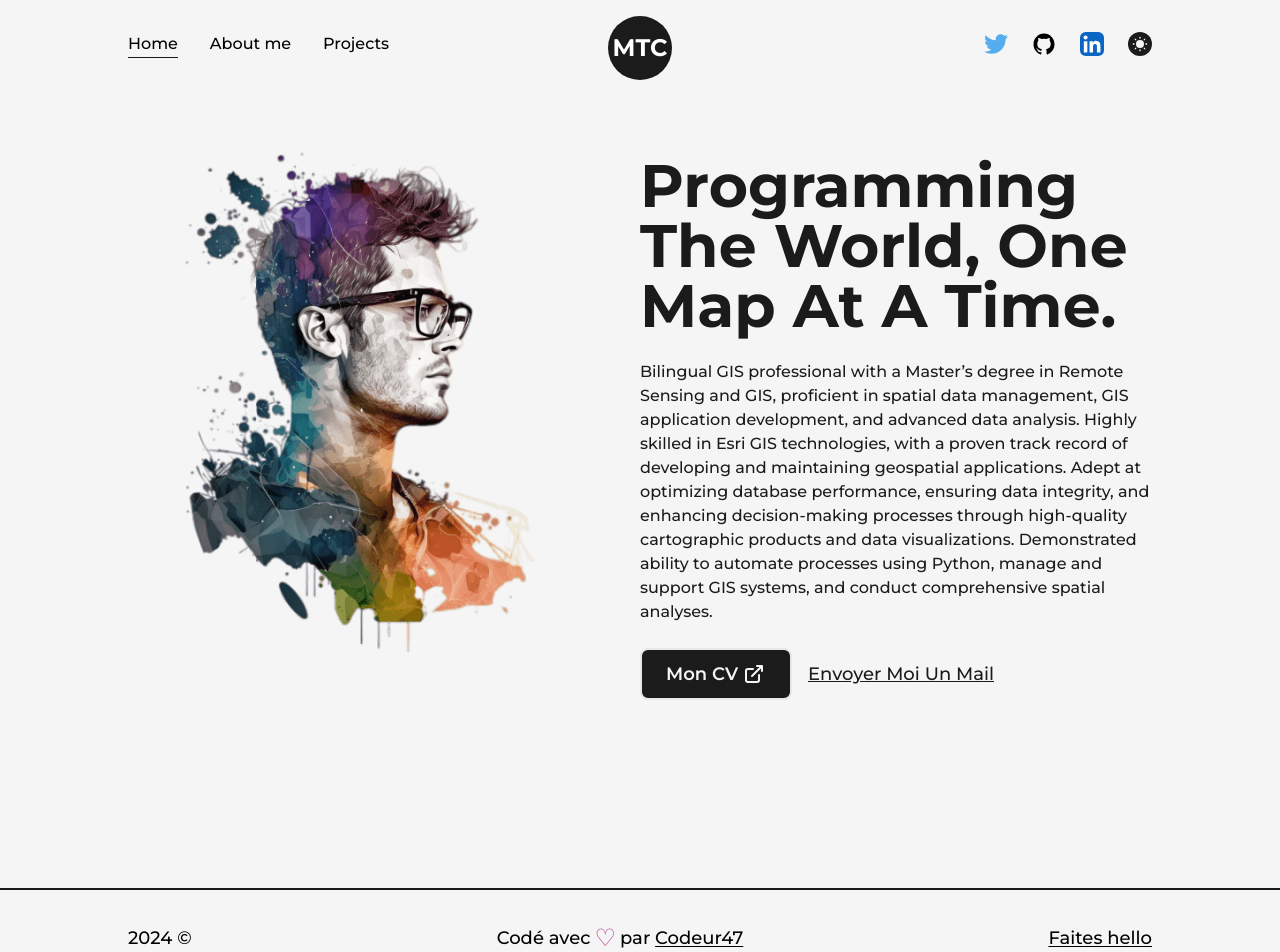
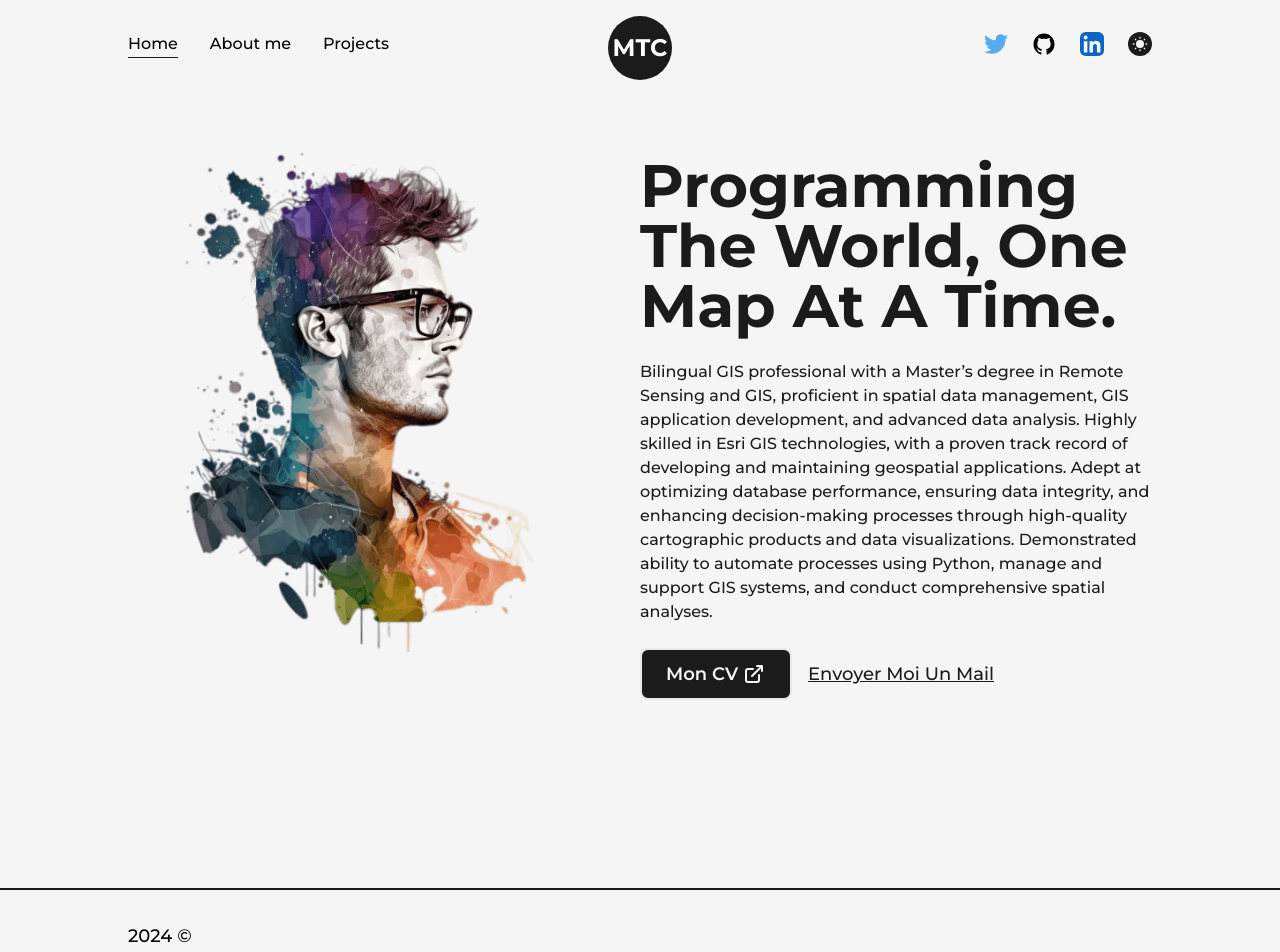
Before and after one commit to yourCodeur47/portfolio, a Next.js app: page / in a window 1280 px wide. Shown: the top 952 px of the page. Built offline with nearby package versions, Linux system fonts and the light colour scheme.

Commit message:
Mise a jour Footer

```diff
--- a/src/components/Footer.js
+++ b/src/components/Footer.js
@@ -1,4 +1,3 @@
-import Link from "next/link";
 import React from "react";
 import Layout from "./Layout";
 
@@ -11,25 +10,6 @@ const Footer = () => {
     >
       <Layout className="py-8 flex items-center justify-between lg:flex-col lg:py-6">
         <span>{new Date().getFullYear()} &copy;</span>
-
-        <div className="flex items-center lg:py-2">
-          Codé avec <span className="text-primary text-2xl px-1 dark:text-primaryDark">&#9825;	</span> par&nbsp;
-          <Link
-            href="https://www.linkedin.com/in/ange-carmel-yoro-23b88985/"
-            target="_blank"
-            className="underline underline-offset-2"
-          >
-            Codeur47
-          </Link>
-        </div>
-
-        <Link
-          href="https://www.linkedin.com/in/ange-carmel-yoro-23b88985/"
-          target="_blank"
-          className="underline underline-offset-2"
-        >
-          Faites hello
-        </Link>
       </Layout>
     </footer>
   );
--- a/src/components/HireMe.js
+++ b/src/components/HireMe.js
@@ -17,7 +17,7 @@ export const HireMe = () => {
                       dark:hover:text-light dark:hover:border-light dark:shadow-light/25 md:w-12 md:h-12 md:text-[10px]
 "
         >
-          Me Recruter
+          Hire me
         </Link>
       </div>
     </div>
--- a/src/pages/index.js
+++ b/src/pages/index.js
@@ -6,6 +6,7 @@ import Image from "next/image";
 import Link from "next/link";
 import profilePic from "../../public/images/profile/developer-pic-1.png";
 import TransitionEffect from "@/components/TransitionEffect";
+import {HireMe} from "@/components/HireMe";
 
 
 export default function Home() {
```
